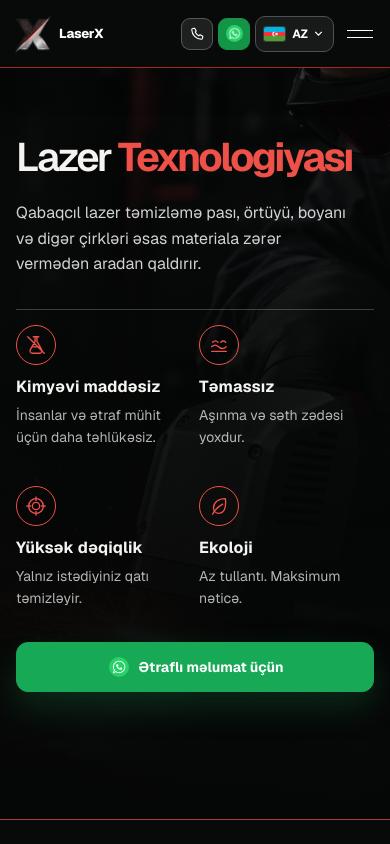
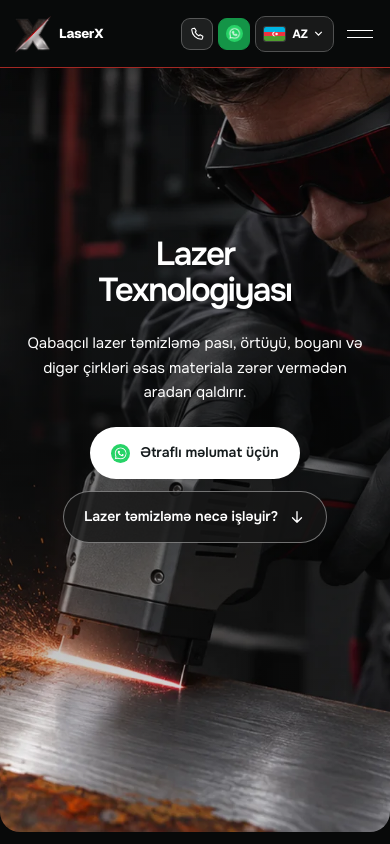
Before and after one commit to Kvseis/LaserX-Website, a Next.js app: page /technology in a window 390 px wide. Shown: the top 844 px of the page. Built offline with nearby package versions, Linux system fonts and the light colour scheme.

Commit message:
Align technology hero with homepage

```diff
--- a/src/components/TechnologyPage.module.css
+++ b/src/components/TechnologyPage.module.css
@@ -6,77 +6,55 @@
   background: var(--tech-dark);
 }
 
-.hero {
-  position: relative;
-  min-height: 860px;
-  height: min(920px, 100svh);
-  overflow: hidden;
-  border-bottom: 1px solid rgba(239, 81, 73, .72);
+.main {
+  display: flow-root;
 }
 
-.heroMedia {
-  object-fit: cover;
-  object-position: center;
-  transform: scale(1.01);
+.page .hero {
+  background: var(--tech-dark);
 }
 
-.heroShade {
-  position: absolute;
-  inset: 0;
-  background:
-    linear-gradient(90deg, rgba(4, 5, 5, .98) 0%, rgba(4, 5, 5, .94) 31%, rgba(4, 5, 5, .47) 56%, rgba(4, 5, 5, .12) 100%),
-    linear-gradient(0deg, rgba(4, 5, 5, .7), transparent 45%);
+.hero .heroMedia {
+  object-position: center 58%;
 }
 
-.heroContent {
-  position: relative;
-  z-index: 2;
-  width: min(1420px, calc(100% - 8vw));
-  height: 100%;
-  margin: 0 auto;
-  padding-top: clamp(185px, 18vh, 230px);
+.hero .heroShade {
+  background: linear-gradient(180deg, #08090938, #08090999 47%, #08090970 63%, transparent 92%);
 }
 
-.heroContent h1 {
-  max-width: 820px;
-  margin: 0;
-  font-size: clamp(58px, 6.4vw, 96px);
-  line-height: .95;
-  letter-spacing: -.06em;
-  font-weight: 540;
+.heroActions :global(.whatsapp-logo) {
+  width: 19px;
+  height: 19px;
+  border-radius: 50%;
 }
 
-.heroContent h1 span {
-  display: block;
-  text-wrap: balance;
+.heroActions .processLink {
+  color: #fff;
+  background: #161616cc;
+  border-color: #ffffff66;
 }
 
-.heroContent h1 em {
-  color: var(--tech-red);
-  font-style: normal;
-  font-weight: 620;
+.heroActions .processLink:hover {
+  background: #282828;
+  border-color: #fff;
 }
 
-.heroContent > p {
-  max-width: 640px;
-  margin: 28px 0 0;
-  color: rgba(255, 255, 255, .82);
-  font-size: 19px;
-  line-height: 1.65;
+.processLink svg {
+  flex-shrink: 0;
+  rotate: 90deg;
 }
 
 .benefits {
-  width: min(850px, 100%);
-  margin-top: 46px;
+  width: min(1320px, calc(100% - 8vw));
+  margin: clamp(42px, 5vw, 72px) auto 0;
   display: grid;
   grid-template-columns: repeat(4, minmax(0, 1fr));
-  grid-auto-flow: dense;
-  border-top: 1px solid rgba(255, 255, 255, .22);
+  gap: clamp(16px, 3vw, 42px);
 }
 
 .benefits article {
-  min-width: 0;
-  padding: 22px 18px 0 0;
+  padding-top: 22px;
+  border-top: 1px solid #ffffff38;
 }
 
 .benefitIcon {
@@ -113,34 +91,6 @@
   color: rgba(255, 255, 255, .7);
   font-size: 15px;
   line-height: 1.6;
-}
-
-.primaryCta {
-  min-height: 50px;
-  margin-top: 38px;
-  padding: 0 20px 0 22px;
-  display: inline-flex;
-  align-items: center;
-  gap: 10px;
-  color: #fff;
-  background: #18a957;
-  border: 1px solid #18a957;
-  border-radius: 12px;
-  font-size: 14px;
-  font-weight: 650;
-  box-shadow: 0 14px 34px rgba(24, 169, 87, .22);
-  transition: transform 240ms ease, background 240ms ease;
-}
-
-.primaryCta:hover {
-  color: #fff;
-  background: #128746;
-  transform: translateY(-2px);
-}
-
-.primaryCta :global(.whatsapp-logo) {
-  width: 20px;
-  height: 20px;
 }
 
 .process,
@@ -354,10 +304,6 @@
 
 
 @media (max-width: 1000px) {
-  .heroShade {
-    background: linear-gradient(90deg, rgba(4, 5, 5, .95), rgba(4, 5, 5, .52) 72%, rgba(4, 5, 5, .25));
-  }
-
   .processGrid,
   .applicationGrid {
     grid-template-columns: repeat(2, minmax(0, 1fr));
@@ -369,41 +315,22 @@
 }
 
 @media (max-width: 760px) {
-  .hero {
-    min-height: 820px;
-    height: auto;
+  .main {
+    padding-top: 68px;
   }
 
-  .heroMedia {
-    object-position: 62% center;
+  .hero .heroMedia {
+    object-position: 70% center;
   }
 
-  .heroShade {
-    background: linear-gradient(180deg, rgba(4, 5, 5, .72), rgba(4, 5, 5, .92) 48%, #050606 100%);
-  }
-
-  .heroContent {
-    width: calc(100% - 32px);
-    padding: 138px 0 70px;
-  }
-
-  .heroContent h1 {
-    max-width: 100%;
-    font-size: clamp(36px, 10.2vw, 47px);
-    line-height: .98;
-  }
-
-  .heroContent > p {
-    max-width: 94%;
-    margin-top: 23px;
-    font-size: 16px;
-    line-height: 1.6;
+  .hero .heroCopy {
+    padding-bottom: clamp(108px, 20svh, 180px);
   }
 
   .benefits {
-    margin-top: 32px;
+    width: calc(100% - 32px);
     grid-template-columns: repeat(2, minmax(0, 1fr));
-    gap: 22px 8px;
+    gap: 24px 16px;
   }
 
   .benefits article {
@@ -427,12 +354,6 @@
 
   .benefits p {
     font-size: 14px;
-  }
-
-  .primaryCta {
-    width: 100%;
-    margin-top: 32px;
-    justify-content: center;
   }
 
   .process,
@@ -529,7 +450,6 @@
 }
 
 @media (prefers-reduced-motion: reduce) {
-  .heroMedia,
   .processGrid article,
   .applicationGrid article {
     opacity: 1 !important;
--- a/src/components/TechnologyPage.tsx
+++ b/src/components/TechnologyPage.tsx
@@ -1,6 +1,7 @@
 import SiteFooter from './SiteFooter';
 import ContactBanner from './ContactBanner';
 import Image from 'next/image';
+import { Onest } from 'next/font/google';
 import { type Locale } from '@/lib/locales';
 import type { SiteCopy } from '@/lib/messages/az';
 import styles from './TechnologyPage.module.css';
@@ -8,7 +9,9 @@ import ApplicationsShowcase from './ApplicationsShowcase';
 import SiteHeader from './SiteHeader';
 import { whatsapp } from '@/lib/contact';
 import WhatsAppLogo from './WhatsAppLogo';
+import ButtonArrow from './ButtonArrow';
 
+const onest = Onest({ subsets: ['latin', 'latin-ext', 'cyrillic'], display: 'swap' });
 
 function BenefitIcon({ index }: { index: number }) {
   const icons = [
@@ -36,22 +39,39 @@ export default function TechnologyPage({ locale, copy }: { locale: Locale; copy:
   return <div className={styles.page}>
     <SiteHeader locale={locale} page="technology" copy={nav} />
 
-    <main>
-      <section className={styles.hero}>
-        <Image className={styles.heroMedia} data-motion-hero-image src="/images/technology-hero.webp" fill priority sizes="100vw" alt={technology.heroAlt} />
-        <div className={styles.heroShade} />
-        <div className={styles.heroContent}>
-          <h1 data-motion-hero><span>{home.technologyTitle[0]} <em>{home.technologyTitle[1]}</em></span></h1>
-          <p data-motion-hero="description">{technology.description}</p>
-          <div className={styles.benefits}>
-            {technology.benefits.map(([title, text], index) => <article key={title}>
-              <span className={styles.benefitIcon}><BenefitIcon index={index} /></span>
-              <h2>{title}</h2><p>{text}</p>
-            </article>)}
+    <main className={styles.main}>
+      <section className={`hero ${styles.hero} ${onest.className}`}>
+        <Image
+          className={`hero-sky ${styles.heroMedia}`}
+          src="/images/technology-hero.webp"
+          alt={technology.heroAlt}
+          fill
+          preload
+          sizes="(max-aspect-ratio: 3/2) 170svh, 100vw"
+        />
+        <div className={`hero-shade ${styles.heroShade}`} aria-hidden="true" />
+        <div className={`hero-copy ${styles.heroCopy}`}>
+          <h1><span>{home.technologyTitle[0]}</span>{' '}<em>{home.technologyTitle[1]}</em></h1>
+          <div className="hero-details">
+            <p>{technology.description}</p>
+            <div className={`hero-actions ${styles.heroActions}`}>
+              <a className="hero-book" href={`${whatsapp}?text=${encodeURIComponent(technology.message)}`}>
+                <WhatsAppLogo />{technology.more}
+              </a>
+              <a className={styles.processLink} href="#proses">
+                {technology.processTitle.join('')}<ButtonArrow />
+              </a>
+            </div>
           </div>
-          <a className={styles.primaryCta} href={`${whatsapp}?text=${encodeURIComponent(technology.message)}`}><WhatsAppLogo /><span>{technology.more}</span></a>
         </div>
       </section>
+
+      <div className={styles.benefits}>
+        {technology.benefits.map(([title, text], index) => <article key={title}>
+          <span className={styles.benefitIcon}><BenefitIcon index={index} /></span>
+          <h2>{title}</h2><p>{text}</p>
+        </article>)}
+      </div>
 
       <section className={styles.process} id="proses">
         <div className={`${styles.sectionIntro} ${styles.processIntro}`} data-motion-reveal><h2>{technology.processTitle[0]}<em>{technology.processTitle[1]}</em>{technology.processTitle[2]}</h2><p>{technology.processDescription}</p></div>
```
